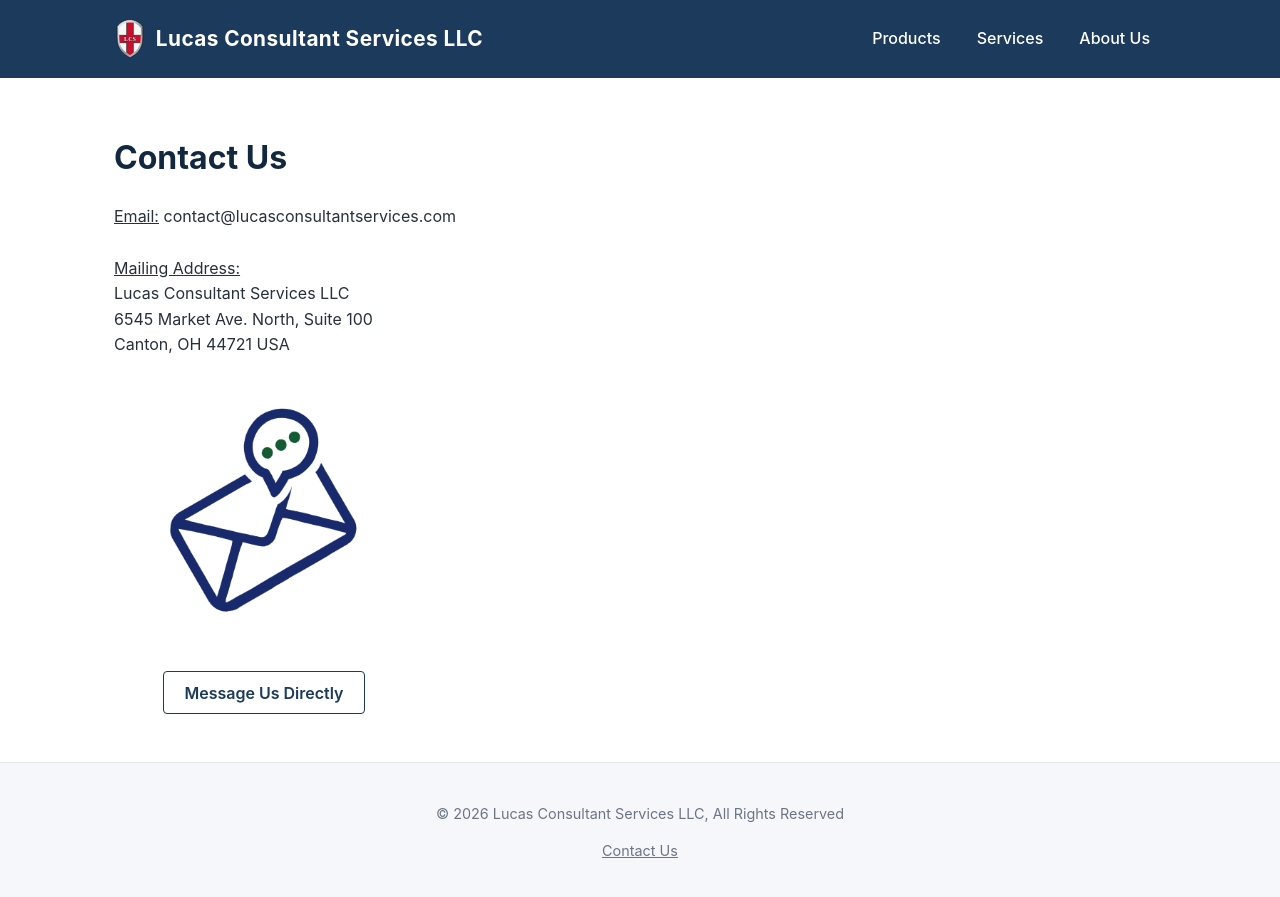
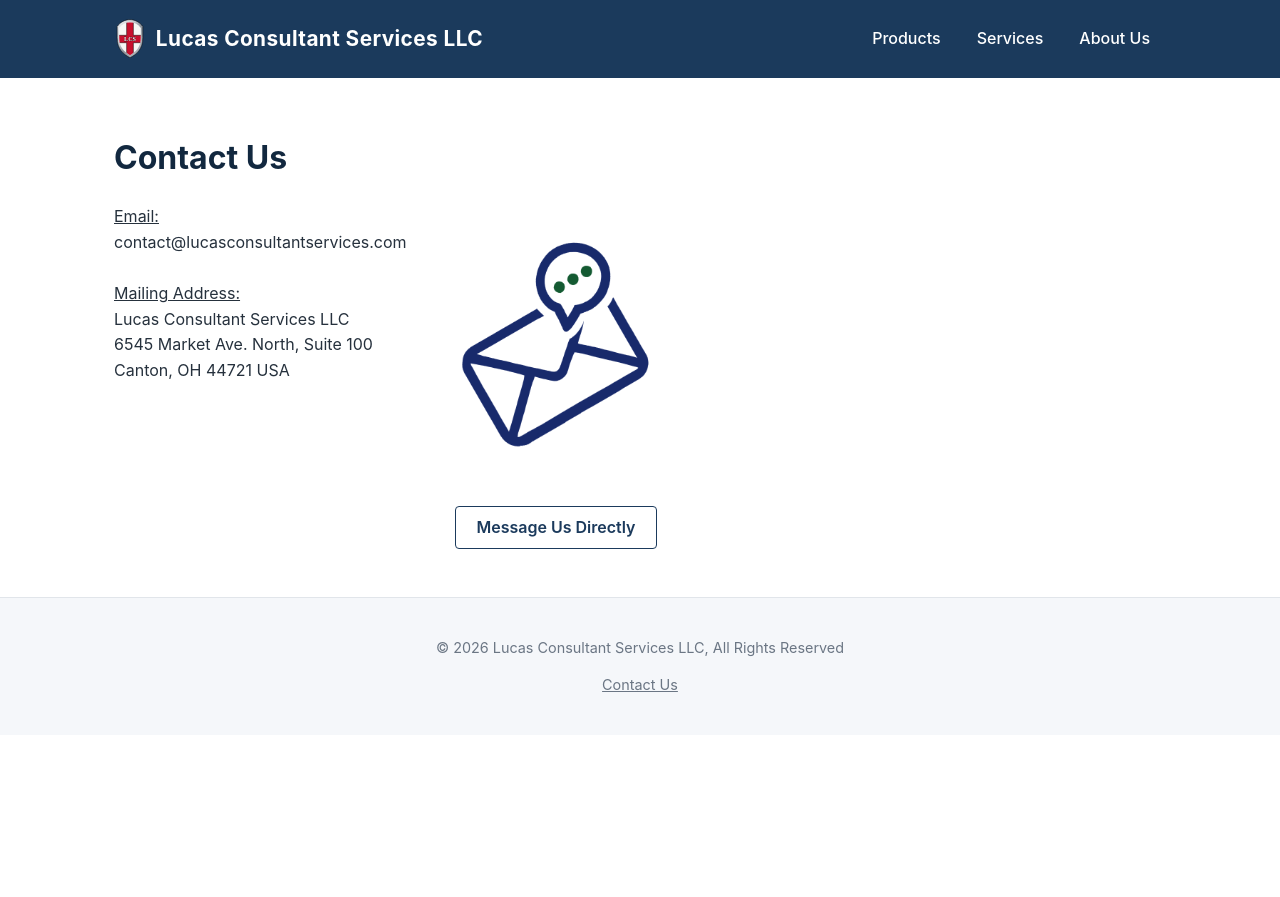
Before and after one commit to DrColorado/lucas-consulting-site, a Jekyll site: the page built from lucas-consulting-site/about/contact.md, in a window 1280 px wide. Shown: the top 897 px of the page. Built offline with Jekyll 4.4.1, drawn with Linux system fonts in a browser that asks for light colours.

Commit message:
contact us update wide view

```diff
--- a/lucas-consulting-site/about/contact.md
+++ b/lucas-consulting-site/about/contact.md
@@ -22,8 +22,6 @@ Canton, OH 44721 USA
 
 <button type="button" class="btn btn-secondary toggle-reveal" data-target="contact-message-form" data-label-closed="Message Us Directly" data-label-open="Hide Message Form" aria-expanded="false" aria-controls="contact-message-form">Message Us Directly</button>
 </div>
-</div>
-
 <div id="contact-message-form" class="collapsible-details">
 
 <form name="contact-message" method="POST" data-netlify="true" netlify-honeypot="bot-field" action="{{ '/about/message-sent/' | relative_url }}" class="beta-form">
@@ -43,3 +41,4 @@ Canton, OH 44721 USA
 </form>
 
 </div>
+</div>
--- a/lucas-consulting-site/assets/css/style.css
+++ b/lucas-consulting-site/assets/css/style.css
@@ -379,13 +379,13 @@ h1, h2, h3 { color: var(--color-primary-dark); }
 /* Contact page layout */
 .contact-layout {
   display: flex;
-  align-items: center;
-  gap: 0.75rem;
+  align-items: flex-start;
+  gap: 2rem;
   flex-wrap: wrap;
-  max-width: 650px;
+  max-width: 950px;
 }
 .contact-info {
-  flex: 0 1 auto;
+  flex: 0 1 260px;
   min-width: 0;
 }
 .contact-illustration {
@@ -402,6 +402,16 @@ h1, h2, h3 { color: var(--color-primary-dark); }
   width: 100%;
   height: auto;
   display: block;
+}
+.contact-layout .collapsible-details.open {
+  display: block;
+  flex: 1 1 280px;
+  min-width: 260px;
+  margin: 0;
+}
+.contact-layout .collapsible-details .beta-form {
+  max-width: none;
+  margin: 0;
 }
 /* Service page layout: text left, illustration right, matched heights */
 .service-layout {
@@ -499,6 +509,7 @@ h1, h2, h3 { color: var(--color-primary-dark); }
   }
   .contact-layout {
     flex-direction: column;
+    align-items: stretch;
   }
   .service-layout {
     flex-direction: column;
```
